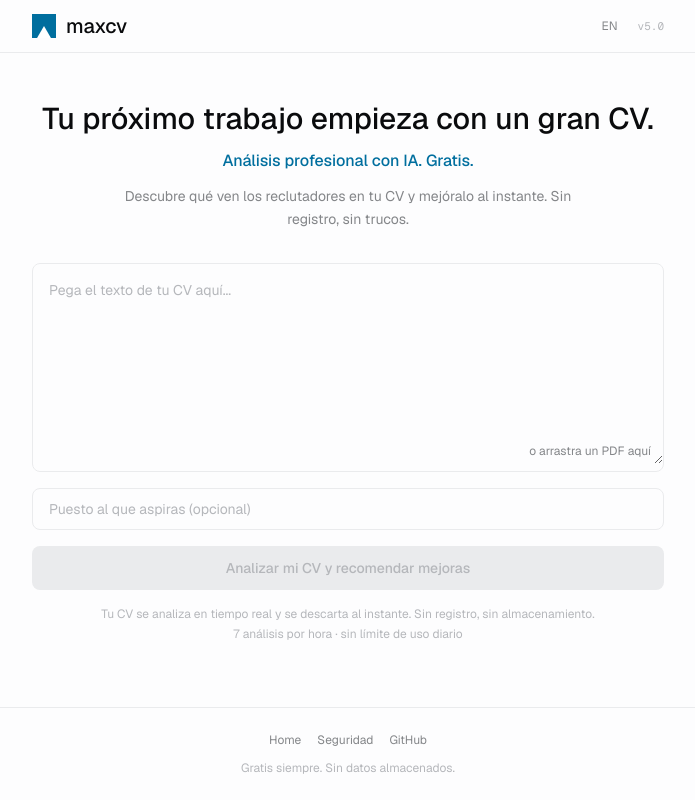
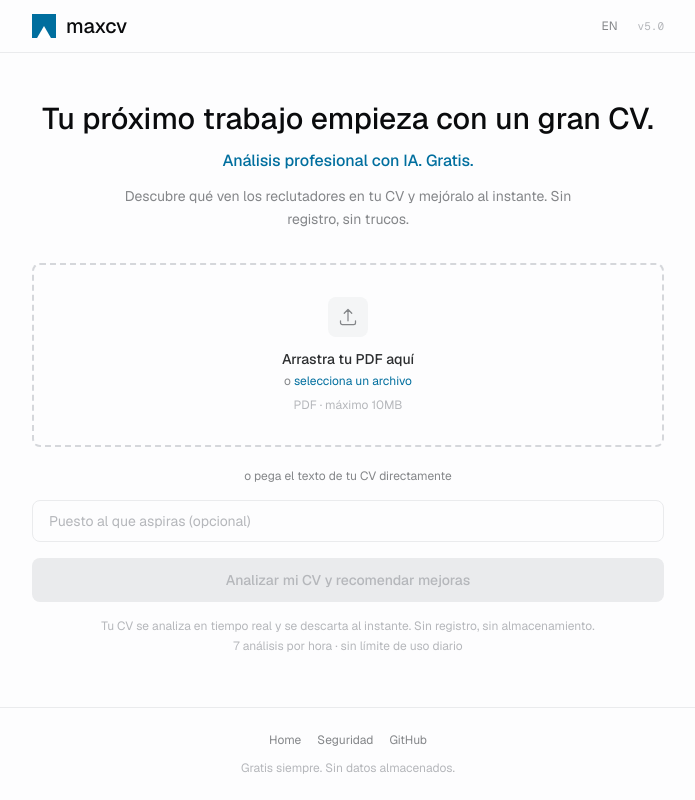
Before and after one commit to pixan-ai/maxcv, a Next.js app: page / in a window 1280 px wide. Shown: the whole page, without its empty margins (292-987 px from the left). Built offline with nearby package versions, Linux system fonts and the light colour scheme.

Commit message:
UX v2: professional drop zone, progress bar, loading above input, rename CV section, fix bullet indent

```diff
--- a/src/components/Analyzer.tsx
+++ b/src/components/Analyzer.tsx
@@ -1,6 +1,6 @@
 "use client";
 
-import { useState, useRef, useCallback } from "react";
+import { useState, useRef, useCallback, useEffect } from "react";
 
 // ─── Types ─────────────────────────────────────────────────────────
 type Improvement = {
@@ -38,7 +38,10 @@ const UI = {
     heroSub: "Descubre qué ven los reclutadores en tu CV y mejóralo al instante. Sin registro, sin trucos.",
     placeholder: "Pega el texto de tu CV aquí...",
     targetRole: "Puesto al que aspiras (opcional)",
-    uploadPdf: "o arrastra un PDF aquí",
+    dropZoneTitle: "Arrastra tu PDF aquí",
+    dropZoneOr: "o",
+    dropZoneBrowse: "selecciona un archivo",
+    dropZoneHint: "PDF · máximo 10MB",
     btnAnalyze: "Analizar mi CV y recomendar mejoras",
     rateLimit: "7 análisis por hora · sin límite de uso diario",
     privacy: "Tu CV se analiza en tiempo real y se descarta al instante. Sin registro, sin almacenamiento.",
@@ -49,9 +52,9 @@ const UI = {
     strengthsSub: "Estas áreas de tu CV están sólidas",
     improvementsTitle: "Oportunidades de mejora",
     improvementsSub: "Ordenado por impacto — cada punto incluye un ejemplo de antes y después",
-    improvedTitle: "Tu CV mejorado",
-    improvedSub: "Aplicamos las mejoras identificadas arriba. Revísalo y realiza las correcciones que consideres necesarias en tu documento.",
-    improvedNote: "Si quieres, vuélvelo a subir — puedes hacer 7 revisiones cada hora, ilimitadas por día.",
+    improvedTitle: "Tu CV con mejoras",
+    improvedSub: "Aquí está el texto de tu CV modificado para que lo revises.",
+    improvedNote: "Revísalo y realiza las correcciones que consideres necesarias en tu documento. Si quieres, vuélvelo a subir — puedes hacer 7 revisiones cada hora, ilimitadas por día.",
     changesTitle: "Mejoras aplicadas",
     copy: "Copiar",
     copied: "¡Copiado!",
@@ -73,7 +76,10 @@ const UI = {
     heroSub: "See what recruiters see in your resume and improve it instantly. No sign-up, no tricks.",
     placeholder: "Paste your resume text here...",
     targetRole: "Target role (optional)",
-    uploadPdf: "or drag a PDF here",
+    dropZoneTitle: "Drop your PDF here",
+    dropZoneOr: "or",
+    dropZoneBrowse: "browse files",
+    dropZoneHint: "PDF · max 10MB",
     btnAnalyze: "Analyze my resume and suggest improvements",
     rateLimit: "7 analyses per hour · no daily limit",
     privacy: "Your resume is analyzed in real time and discarded instantly. No sign-up, no storage.",
@@ -84,9 +90,9 @@ const UI = {
     strengthsSub: "These areas of your resume are solid",
     improvementsTitle: "Improvement opportunities",
     improvementsSub: "Ordered by impact — each item includes a before and after example",
-    improvedTitle: "Your improved resume",
-    improvedSub: "We applied the improvements identified above. Review it and make any corrections you see fit.",
-    improvedNote: "Want to refine further? Upload it again — 7 reviews per hour, unlimited per day.",
+    improvedTitle: "Your CV with improvements",
+    improvedSub: "Here is your modified CV text for you to review.",
+    improvedNote: "Review it and make any corrections you see fit. Want to refine further? Upload it again — 7 reviews per hour, unlimited per day.",
     changesTitle: "Improvements applied",
     copy: "Copy",
     copied: "Copied!",
@@ -113,18 +119,48 @@ const DIM_NAMES: Record<string, { en: string; es: string }> = {
   completeness: { en: "Completeness", es: "Completitud" },
 };
 
+// ─── Progress bar for reading/analyzing ────────────────────────────
+function ProgressBar({ label, durationMs = 15000 }: { label: string; durationMs?: number }) {
+  const [progress, setProgress] = useState(0);
+  useEffect(() => {
+    const start = Date.now();
+    const interval = setInterval(() => {
+      const elapsed = Date.now() - start;
+      // Asymptotic: approaches 90% over durationMs, never quite reaches 100
+      const pct = Math.min(90, (elapsed / durationMs) * 90);
+      setProgress(pct);
+    }, 100);
+    return () => clearInterval(interval);
+  }, [durationMs]);
+
+  return (
+    <div className="w-full max-w-sm mx-auto text-center py-8">
+      <div className="h-1 bg-ink-100 rounded-full overflow-hidden mb-3">
+        <div
+          className="h-full bg-accent rounded-full transition-all duration-300 ease-out"
+          style={{ width: `${progress}%` }}
+        />
+      </div>
+      <p className="text-sm text-ink-400">{label}</p>
+    </div>
+  );
+}
+
 // ─── Resume text renderer with hanging indent ──────────────────────
 function ResumeText({ text }: { text: string }) {
   return (
     <div className="text-sm leading-relaxed text-ink-700 font-[family-name:var(--font-geist)]">
       {text.split("\n").map((line, i) => {
         const trimmed = line.trimStart();
-        if (trimmed.startsWith("•") || trimmed.startsWith("·") || trimmed.startsWith("‣")) {
-          return <p key={i} className="m-0" style={{ paddingLeft: "1.5em", textIndent: "-1.5em" }}>{trimmed}</p>;
+        const isBullet = trimmed.startsWith("•") || trimmed.startsWith("·") || trimmed.startsWith("‣") || trimmed.startsWith("- ");
+        if (isBullet) {
+          return (
+            <p key={i} className="m-0 pl-5 -indent-5">{trimmed}</p>
+          );
         }
         if (line.trim() === "") return <div key={i} className="h-3" />;
         const isHeader = line === line.toUpperCase() && line.trim().length > 2 && /^[A-ZÁÉÍÓÚÑÜ\s&/\-:]+$/.test(line.trim());
-        if (isHeader) return <p key={i} className="m-0 font-medium text-ink-900 mt-4 mb-1">{line}</p>;
+        if (isHeader) return <p key={i} className="m-0 font-medium text-ink-900 mt-5 mb-1">{line}</p>;
         return <p key={i} className="m-0">{line}</p>;
       })}
     </div>
@@ -270,14 +306,68 @@ export function Analyzer({ lang, onLangDetected }: {
         </p>
       </section>
 
+      {/* ── Loading/parsing overlay (ABOVE input, not below) ── */}
+      {(loading || parsing) && (
+        <div aria-live="polite">
+          <ProgressBar
+            label={parsing ? t.readingPdf : t.analyzing}
+            durationMs={parsing ? 8000 : 30000}
+          />
+        </div>
+      )}
+
+      {/* Error */}
+      {error && (
+        <div role="alert" className="text-center py-3">
+          <p className="text-sm text-red-600">{error}</p>
+        </div>
+      )}
+
       {/* Input area */}
-      {!result && (
+      {!result && !loading && (
         <section className="space-y-4">
-          {/* Textarea + drop zone */}
+          {/* Upload zone — professional drop area */}
+          {!cvText && !parsing && (
             <div
-            className={`relative border rounded-lg transition ${
-              dragOver ? "border-accent bg-accent-ghost" : "border-ink-100"
+              className={`border-2 border-dashed rounded-lg p-8 text-center transition cursor-pointer ${
+                dragOver
+                  ? "border-accent bg-accent-ghost"
+                  : "border-ink-200 hover:border-ink-300 hover:bg-ink-050"
               }`}
+              onClick={() => fileRef.current?.click()}
+              onDragOver={(e) => { e.preventDefault(); setDragOver(true); }}
+              onDragLeave={() => setDragOver(false)}
+              onDrop={handleDrop}
+            >
+              <div className="w-10 h-10 mx-auto mb-3 rounded-lg bg-ink-050 flex items-center justify-center">
+                <svg className="w-5 h-5 text-ink-400" fill="none" viewBox="0 0 24 24" stroke="currentColor" strokeWidth={1.5}>
+                  <path strokeLinecap="round" strokeLinejoin="round" d="M3 16.5v2.25A2.25 2.25 0 005.25 21h13.5A2.25 2.25 0 0021 18.75V16.5m-13.5-9L12 3m0 0l4.5 4.5M12 3v13.5" />
+                </svg>
+              </div>
+              <p className="text-sm font-medium text-ink-700">{t.dropZoneTitle}</p>
+              <p className="text-xs text-ink-400 mt-1">
+                {t.dropZoneOr}{" "}
+                <span className="text-accent">{t.dropZoneBrowse}</span>
+              </p>
+              <p className="text-xs text-ink-300 mt-2">{t.dropZoneHint}</p>
+              <input
+                ref={fileRef}
+                type="file"
+                accept=".pdf"
+                aria-label="Upload PDF"
+                className="hidden"
+                onChange={(e) => {
+                  const file = e.target.files?.[0];
+                  if (file) handleFile(file);
+                }}
+              />
+            </div>
+          )}
+
+          {/* Textarea — shows after PDF is loaded or if user starts typing */}
+          {(cvText || parsing) && (
+            <div
+              className="relative border border-ink-100 rounded-lg"
               onDragOver={(e) => { e.preventDefault(); setDragOver(true); }}
               onDragLeave={() => setDragOver(false)}
               onDrop={handleDrop}
@@ -290,33 +380,21 @@ export function Analyzer({ lang, onLangDetected }: {
                 aria-describedby="cv-hint"
                 className="w-full min-h-[200px] p-4 text-sm text-ink-700 bg-transparent
                            placeholder:text-ink-300 resize-y focus:outline-none"
-              disabled={loading || parsing}
+                disabled={parsing}
               />
-            <div className="absolute bottom-3 right-3 flex items-center gap-2">
-              {parsing ? (
-                <span className="text-xs text-accent">{t.readingPdf}</span>
-              ) : (
+            </div>
+          )}
+
+          {/* "Or paste text" link when showing drop zone */}
+          {!cvText && !parsing && (
             <button
               type="button"
-                  onClick={() => fileRef.current?.click()}
-                  className="text-xs text-ink-400 hover:text-accent transition cursor-pointer"
+              onClick={() => setCvText(" ")}
+              className="w-full text-center text-xs text-ink-400 hover:text-ink-600 transition cursor-pointer"
             >
-                  {t.uploadPdf}
+              {lang === "es" ? "o pega el texto de tu CV directamente" : "or paste your resume text directly"}
             </button>
           )}
-              <input
-                ref={fileRef}
-                type="file"
-                accept=".pdf"
-                aria-label="Upload PDF"
-                className="hidden"
-                onChange={(e) => {
-                  const file = e.target.files?.[0];
-                  if (file) handleFile(file);
-                }}
-              />
-            </div>
-          </div>
 
           {/* Target role */}
           <input
@@ -329,7 +407,7 @@ export function Analyzer({ lang, onLangDetected }: {
             className="w-full border border-ink-100 rounded-lg px-4 py-2.5 text-sm
                        text-ink-700 placeholder:text-ink-300 focus:outline-none
                        focus:border-accent transition"
-            disabled={loading || parsing}
+            disabled={parsing}
           />
 
           {/* CTA button */}
@@ -343,7 +421,7 @@ export function Analyzer({ lang, onLangDetected }: {
                 : "bg-ink-100 text-ink-300 cursor-not-allowed"
             }`}
           >
-            {loading ? t.analyzing : t.btnAnalyze}
+            {t.btnAnalyze}
           </button>
 
           {/* Privacy + rate limit */}
@@ -352,22 +430,6 @@ export function Analyzer({ lang, onLangDetected }: {
             <p className="text-xs text-ink-300">{t.rateLimit}</p>
           </div>
         </section>
-      )}
-
-      {/* Loading indicator */}
-      {loading && (
-        <div className="text-center py-12" aria-live="polite">
-          <div className="inline-block w-6 h-6 border-2 border-accent border-t-transparent
-                          rounded-full animate-spin mb-3" />
-          <p className="text-sm text-ink-400">{t.analyzing}</p>
-        </div>
-      )}
-
-      {/* Error */}
-      {error && (
-        <div role="alert" className="text-center py-4">
-          <p className="text-sm text-red-600">{error}</p>
-        </div>
       )}
 
       {/* ═══════════ RESULTS ═══════════ */}
@@ -386,7 +448,7 @@ export function Analyzer({ lang, onLangDetected }: {
             </p>
           </div>
 
-          {/* 2. Strengths FIRST — empathy-first approach */}
+          {/* 2. Strengths FIRST — empathy-first */}
           {result.analysis.strengths.length > 0 && (
             <section className="card-enter" style={{ animationDelay: "0.06s" }}>
               <h2 className="text-lg font-medium text-ink-900 mb-1">{t.strengthsTitle}</h2>
@@ -407,7 +469,7 @@ export function Analyzer({ lang, onLangDetected }: {
             </section>
           )}
 
-          {/* 3. Improvements — unified section (top actions + detailed improvements) */}
+          {/* 3. Improvements */}
           {result.analysis.improvements.length > 0 && (
             <section className="card-enter" style={{ animationDelay: "0.12s" }}>
               <h2 className="text-lg font-medium text-ink-900 mb-1">{t.improvementsTitle}</h2>
@@ -445,12 +507,12 @@ export function Analyzer({ lang, onLangDetected }: {
             </section>
           )}
 
-          {/* 4. Improved CV — with context about what was applied */}
+          {/* 4. Improved CV */}
           <section className="card-enter" style={{ animationDelay: "0.18s" }}>
             <h2 className="text-lg font-medium text-ink-900 mb-1">{t.improvedTitle}</h2>
             <p className="text-sm text-ink-500 mb-4">{t.improvedSub}</p>
 
-            {/* Changes applied — shown BEFORE the CV text */}
+            {/* Changes applied */}
             {result.improved_cv.changes.length > 0 && (
               <div className="mb-4 border border-accent/10 bg-accent-ghost rounded-lg p-4">
                 <h3 className="text-sm font-medium text-ink-700 mb-2">{t.changesTitle}</h3>
@@ -465,7 +527,7 @@ export function Analyzer({ lang, onLangDetected }: {
               </div>
             )}
 
-            {/* CV text with hanging indent for bullets */}
+            {/* CV text */}
             <div className="border border-ink-100 rounded-lg p-4 sm:p-6 mb-3">
               <ResumeText text={result.improved_cv.text} />
             </div>
```
Lines whose indentation alone changed are shown as unchanged.
